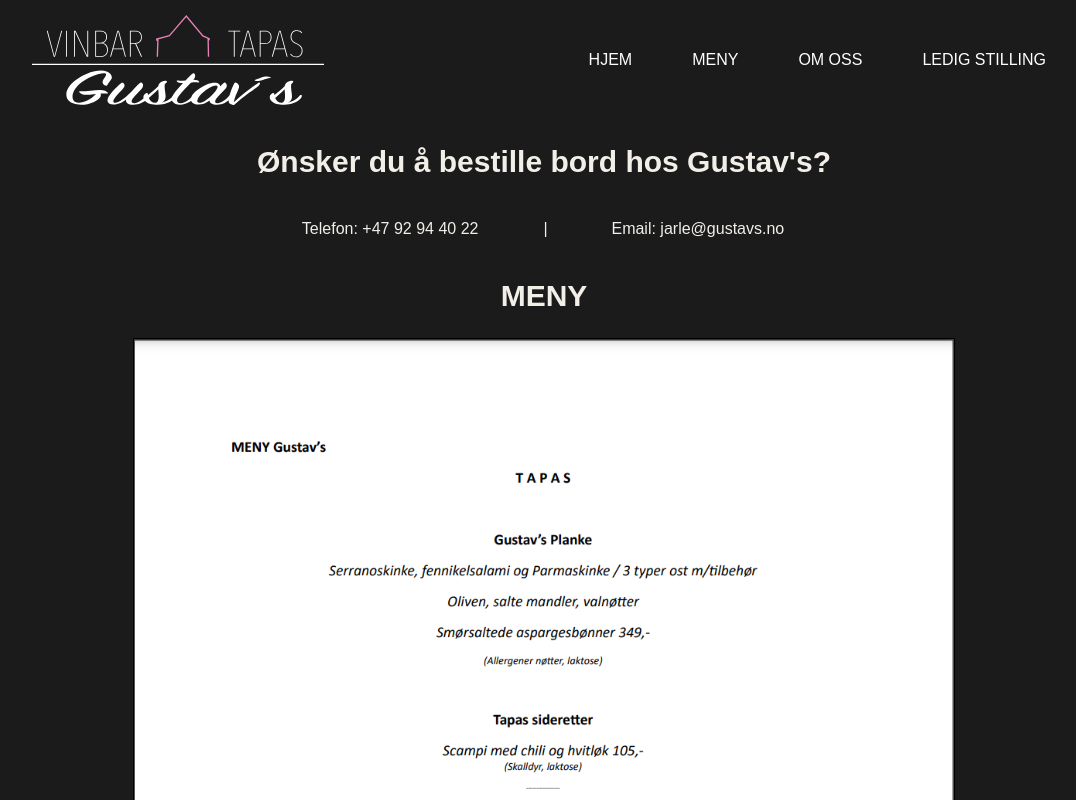
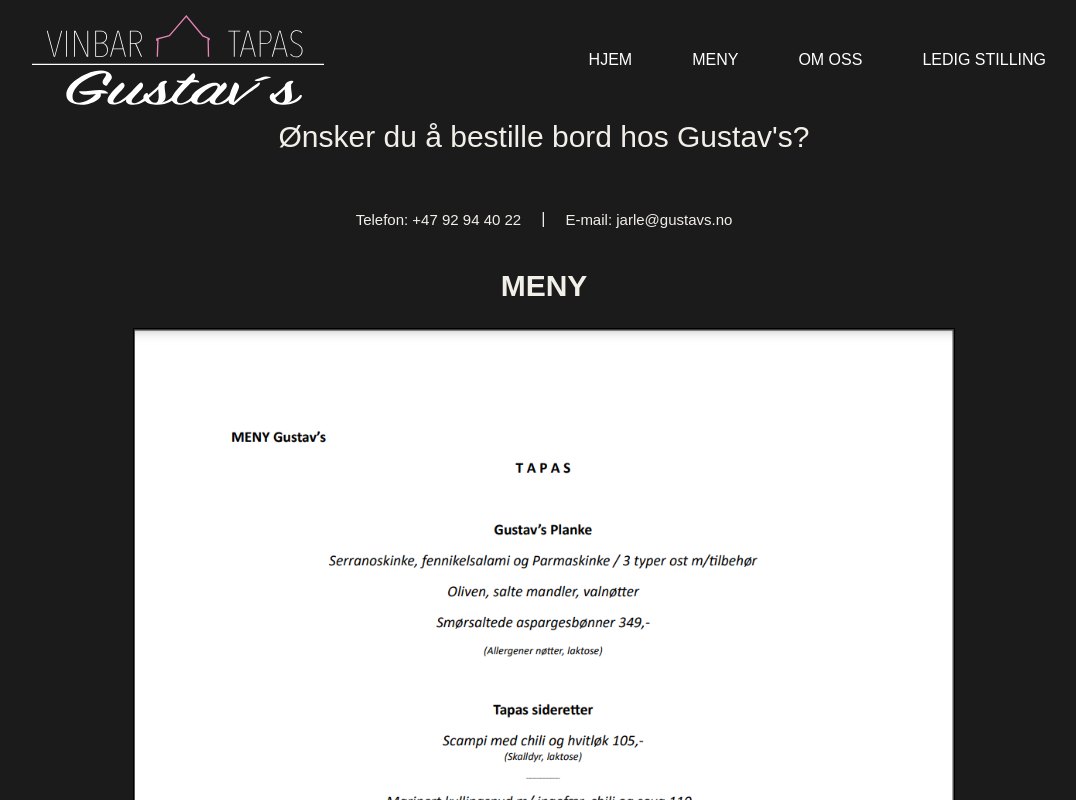
Before and after one commit to EliasOpstad/gustavs, a React (Create React App) app: page / in a window 1280 px wide. Both pictures are taken after a click on the element "MENY". Shown: the top 800 px of the page, without its empty margins (96-1172 px from the left). Built offline with nearby package versions, Linux system fonts and the light colour scheme.

Commit message:
Fixed header and many page.

```diff
--- a/src/CommonComponents/Header.tsx
+++ b/src/CommonComponents/Header.tsx
@@ -21,6 +21,9 @@ const PinkHouse = styled.img`
     align-items: center;
     height: 34px;
     width: auto;
+  }
+  @media screen and (max-width: 420px) {
+    display: none;
   }
 `;
 const Logo = styled.img`
--- a/src/CommonComponents/Nav/HamburgerMenu.tsx
+++ b/src/CommonComponents/Nav/HamburgerMenu.tsx
@@ -19,6 +19,12 @@ const ButtonLink = styled.div`
   color: white;
   @media (max-width: ${BREAKPOINT_SMALL}) {
     font-size: 14px;
+    margin: auto;
+    text-align: center;
+    align-items: center;
+  }
+  @media (max-width: 330px) {
+    font-size: 12px;
   }
 `;
 const RightHeader = styled.div`
@@ -28,6 +34,7 @@ const RightHeader = styled.div`
     margin: auto;
     gap: 60px;
     margin-right: 10%;
+    text-align: center;
   }
   display: flex;
   gap: 20px;
@@ -42,6 +49,10 @@ const RightHeader = styled.div`
     justify-content: space-around;
     margin: auto;
     padding: 10px;
+    align-items: center;
+  }
+  @media (max-width: 330px) {
+    padding: 5px;
   }
 `;
 
--- a/src/pages/AboutGustav.tsx
+++ b/src/pages/AboutGustav.tsx
@@ -59,7 +59,7 @@ export const AboutGustav = () => {
         <Bilde src={huset} />
         <ContentContainer>
           <LeftContainer>
-            <Headline>Gustav's Restaurant</Headline>
+            <Headline>Gustav Helland</Headline>
             <Text>
               Gustav Helland 1879 til 1958 var en av Stavangers mest
               betydningsfulle arkitekter. Eiganesveien 8, i den rosa
--- a/src/pages/OrderTable.tsx
+++ b/src/pages/OrderTable.tsx
@@ -22,16 +22,30 @@ const Container = styled(Column)`
 `;
 
 const Contacts = styled.div`
-  display: grid;
-  width: 60%;
-  grid-template-columns: 1fr 1px 1fr;
-  margin: auto;
-  justify-content: space-between;
-  @media screen and (max-width: ${BREAKPOINT_MEDIUM}) {
-    width: 80%;
+  margin-top: 40px;
+  display: flex;
+  gap: 20px;
+
+  justify-content: center;
+  align-items: center;
+
+  @media screen and (width <504px) {
+    flex-direction: column;
   }
 `;
-const ContactsElements = styled.p``;
+
+const ContactsElements = styled.div`
+  font-size: 15px;
+  align-items: center;
+
+  gap: 10px;
+`;
+const Bar = styled.p`
+  align-items: center;
+  @media screen and (max-width: 500px) {
+    display: none;
+  }
+`;
 const ManuContainer = styled.div`
   margin-bottom: 30px;
 `;
@@ -43,8 +57,14 @@ const Content = styled.div`
     width: 100%;
   }
 `;
-const Title = styled.h1`
+
+const Title = styled.div`
   font-size: 30px;
+  @media screen and (max-width: 500px) {
+    width: 90%;
+    font-size: 25px;
+    margin: auto;
+  }
 `;
 const MENY = styled.h1`
   font-size: 30px;
@@ -67,8 +87,8 @@ export const OrderTable = () => {
         <Title>Ønsker du å bestille bord hos Gustav's?</Title>
         <Contacts>
           <ContactsElements>Telefon: {PHONE}</ContactsElements>
-          <ContactsElements>|</ContactsElements>
-          <ContactsElements>Email: {EMAIL}</ContactsElements>
+          <Bar>|</Bar>
+          <ContactsElements>E-mail: {EMAIL}</ContactsElements>
         </Contacts>
 
         <MENY>MENY</MENY>
```
